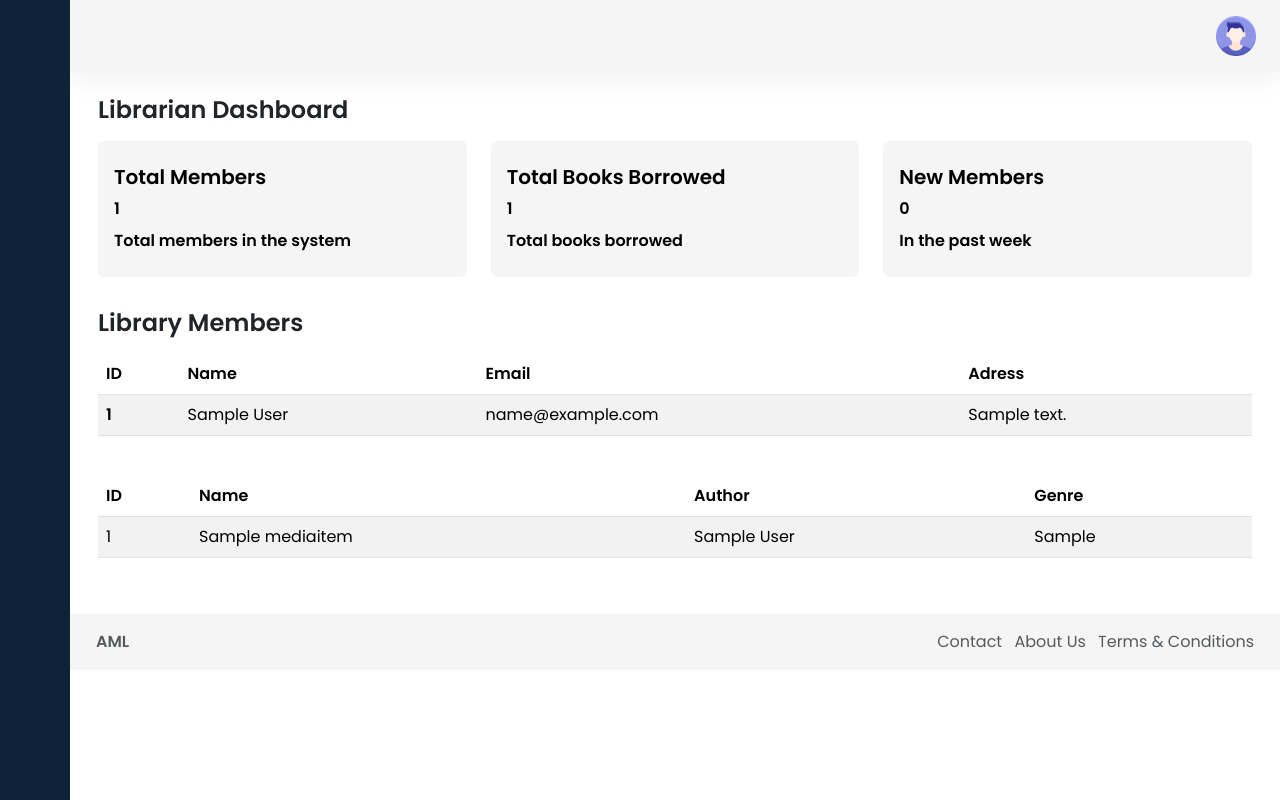
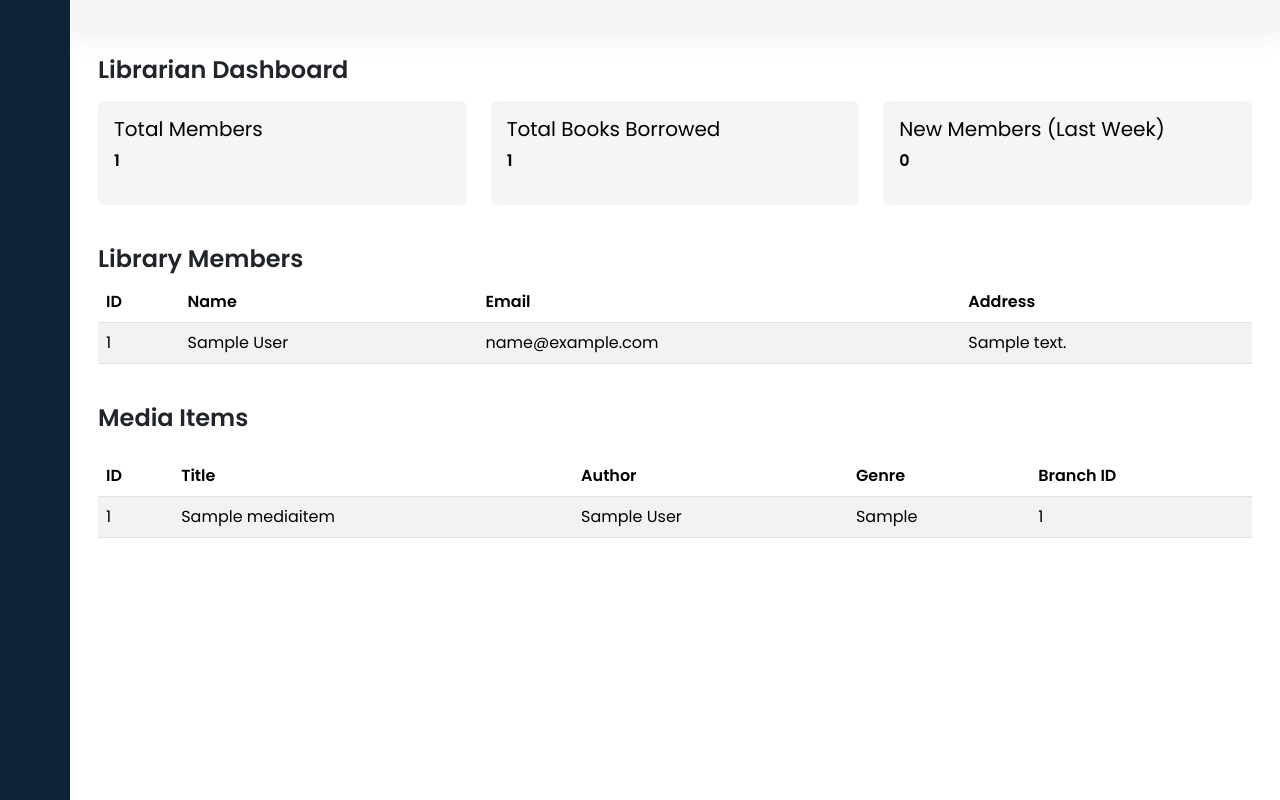
Before and after one commit to c1025983/AML, a PHP site: page /librarian/index.php in a window 1280 px wide. Run offline with PHP 8.4, Linux system fonts and the light colour scheme; tables that the repository leaves empty or names only in its code hold one stand-in row (values such as "Sample post"); some libraries are stand-ins or nearby versions.

Commit message:
Update index.php

```diff
--- a/code/views/librarian/index.php
+++ b/code/views/librarian/index.php
@@ -1,73 +1,72 @@
 <!DOCTYPE html>
 <html>
 <?php
-include_once('../../backend/config.php'); // Including the config file for the database connection
+include_once('../../backend/config.php');
 
-// SQL query to fetch the total number of members
+// Fetch the total number of members
 $sql_count = "SELECT COUNT(*) AS total_members FROM librarymember";
 $result_count = $pdo->query($sql_count);
+$total_members = $result_count ? $result_count->fetch(PDO::FETCH_ASSOC)['total_members'] : 0;
 
-// Check if there are any results for total members
-$total_members = 0;
-if ($result_count) {
-    $row_count = $result_count->fetch(PDO::FETCH_ASSOC);
-    $total_members = $row_count['total_members'];
-}
-// SQL query to fetch all members
+// Fetch all members
 $sql = "SELECT * FROM librarymember";
-$result = $pdo->query($sql);
+$members = $pdo->query($sql)->fetchAll(PDO::FETCH_ASSOC) ?: [];
 
-// Check if there are any results
-$members = [];
-if ($result) {
-    $members = $result->fetchAll(PDO::FETCH_ASSOC);
+// Fetch the total number of books borrowed
+$sql_borrowed = "SELECT COUNT(*) AS total_borrowed FROM borrowrecord";
+$result_borrowed = $pdo->query($sql_borrowed);
+$total_borrowed = $result_borrowed ? $result_borrowed->fetch(PDO::FETCH_ASSOC)['total_borrowed'] : 0;
+
+// Fetch members who joined in the last week
+$sql_last_week = "SELECT COUNT(*) AS members_last_week FROM librarymember WHERE registration_date >= NOW() - INTERVAL 7 DAY";
+$result_last_week = $pdo->query($sql_last_week);
+$members_last_week = $result_last_week ? $result_last_week->fetch(PDO::FETCH_ASSOC)['members_last_week'] : 0;
+
+// Fetch media items
+$sql_media_items = "SELECT * FROM mediaitem";
+$media_items = $pdo->query($sql_media_items)->fetchAll(PDO::FETCH_ASSOC) ?: [];
+
+// Handle media deletion
+if (isset($_POST['delete_media'])) {
+    $media_id = $_POST['media_id'];
+
+    $sql_delete = "DELETE FROM mediaitem WHERE media_id = :media_id";
+    $stmt = $pdo->prepare($sql_delete);
+    $stmt->bindParam(':media_id', $media_id, PDO::PARAM_INT);
+    $stmt->execute();
+
+    // Refresh the media items list
+    $media_items = $pdo->query($sql_media_items)->fetchAll(PDO::FETCH_ASSOC) ?: [];
 }
 
-// SQL query to fetch the total number of books borrowed
-$sql_borrowed = "SELECT COUNT(*) AS total_borrowed FROM borrowrecord";
-$result_borrowed = $pdo->query($sql_borrowed);
+// Handle media creation
+if (isset($_POST['create_media'])) {
+    $title = $_POST['title'];
+    $author = $_POST['author'];
+    $genre = $_POST['genre'];
+    $branch_id = $_POST['branch_id'];
 
-// Check if there are any results for total books borrowed
-$total_borrowed = 0;
-if ($result_borrowed) {
-    $row_borrowed = $result_borrowed->fetch(PDO::FETCH_ASSOC);
-    $total_borrowed = $row_borrowed['total_borrowed'];
-}
+    $sql_insert = "INSERT INTO mediaitem (title, author, genre, branch_id) VALUES (:title, :author, :genre, :branch_id)";
+    $stmt = $pdo->prepare($sql_insert);
+    $stmt->bindParam(':title', $title, PDO::PARAM_STR);
+    $stmt->bindParam(':author', $author, PDO::PARAM_STR);
+    $stmt->bindParam(':genre', $genre, PDO::PARAM_STR);
+    $stmt->bindParam(':branch_id', $branch_id, PDO::PARAM_INT);
+    $stmt->execute();
 
-$sql_last_week = "SELECT COUNT(*) AS members_last_week FROM librarymember WHERE registration_date >= NOW() - INTERVAL 7 DAY";
-$result_last_week = $pdo->query($sql_last_week);
-
-// Check if there are any results for members who joined in the last week
-$members_last_week = 0;
-if ($result_last_week) {
-    $row_last_week = $result_last_week->fetch(PDO::FETCH_ASSOC);
-    $members_last_week = $row_last_week['members_last_week'];
-}
-
-
-$sql_media_items = "SELECT * FROM mediaitem";
-$result_media_items = $pdo->query($sql_media_items);
-
-// Check if there are any results for media items
-$media_items = [];
-if ($result_media_items) {
-    while ($row = $result_media_items->fetch(PDO::FETCH_ASSOC)) {
-        $media_items[] = $row;
-    }
+    // Refresh the media items list
+    $media_items = $pdo->query($sql_media_items)->fetchAll(PDO::FETCH_ASSOC) ?: [];
 }
 ?>
-
 <head>
     <meta charset="UTF-8">
     <meta http-equiv="X-UA-Compatible" content="IE=edge">
     <meta name="viewport" content="width=device-width, initial-scale=1.0">
     <title>Librarian Page</title>
     <link href="https://cdn.lineicons.com/4.0/lineicons.css" rel="stylesheet" />
-    <link href="https://cdn.jsdelivr.net/npm/bootstrap@5.3.3/dist/css/bootstrap.min.css" rel="stylesheet"
-        integrity="sha384-QWTKZyjpPEjISv5WaRU9OFeRpok6YctnYmDr5pNlyT2bRjXh0JMhjY6hW+ALEwIH" crossorigin="anonymous">
+    <link href="https://cdn.jsdelivr.net/npm/bootstrap@5.3.3/dist/css/bootstrap.min.css" rel="stylesheet" crossorigin="anonymous">
     <link rel="stylesheet" href="style.css">
 </head>
-
 <body>
     <div class="wrapper">
         <aside id="sidebar">
@@ -94,39 +93,16 @@
                 </li>
                 <li class="sidebar-item">
                     <a href="#" class="sidebar-link collapsed has-dropdown" data-bs-toggle="collapse"
-                        data-bs-target="#auth" aria-expanded="false" aria-controls="auth">
-                        <i class="lni lni-protection"></i>
-                        <span>Auth</span>
+                        data-bs-target="#media" aria-expanded="false" aria-controls="media">
+                        <i class="lni lni-library"></i>
+                        <span>Media</span>
                     </a>
-                    <ul id="auth" class="sidebar-dropdown list-unstyled collapse" data-bs-parent="#sidebar">
+                    <ul id="media" class="sidebar-dropdown list-unstyled collapse" data-bs-parent="#sidebar">
                         <li class="sidebar-item">
-                            <a href="#" class="sidebar-link">Login</a>
+                            <a href="#" class="sidebar-link" data-bs-toggle="modal" data-bs-target="#deleteMediaModal">Delete Media</a>
                         </li>
                         <li class="sidebar-item">
-                            <a href="#" class="sidebar-link">Register</a>
-                        </li>
-                    </ul>
-                </li>
-                <li class="sidebar-item">
-                    <a href="#" class="sidebar-link collapsed has-dropdown" data-bs-toggle="collapse"
-                        data-bs-target="#multi" aria-expanded="false" aria-controls="multi">
-                        <i class="lni lni-layout"></i>
-                        <span>Multi Level</span>
-                    </a>
-                    <ul id="multi" class="sidebar-dropdown list-unstyled collapse" data-bs-parent="#sidebar">
-                        <li class="sidebar-item">
-                            <a href="#" class="sidebar-link collapsed" data-bs-toggle="collapse"
-                                data-bs-target="#multi-two" aria-expanded="false" aria-controls="multi-two">
-                                Two Links
-                            </a>
-                            <ul id="multi-two" class="sidebar-dropdown list-unstyled collapse">
-                                <li class="sidebar-item">
-                                    <a href="#" class="sidebar-link">Link 1</a>
-                                </li>
-                                <li class="sidebar-item">
-                                    <a href="#" class="sidebar-link">Link 2</a>
-                                </li>
-                            </ul>
+                            <a href="#" class="sidebar-link" data-bs-toggle="modal" data-bs-target="#createMediaModal">Create Media</a>
                         </li>
                     </ul>
                 </li>
@@ -152,167 +128,154 @@
         </aside>
         <div class="main">
             <nav class="navbar navbar-expand px-4 py-3">
-                <form action="#" class="d-none d-sm-inline-block">
-
-                </form>
-                <div class="navbar-collapse collapse">
-                    <ul class="navbar-nav ms-auto">
-                        <li class="nav-item dropdown">
-                            <a href="#" data-bs-toggle="dropdown" class="nav-icon pe-md-0">
-                                <img src="/account.png" class="avatar img-fluid" alt="">
-                            </a>
-                            <div class="dropdown-menu dropdown-menu-end rounded">
-
-                            </div>
-                        </li>
-                    </ul>
-                </div>
+                <!-- Navbar content here -->
             </nav>
             <main class="content px-3 py-4">
                 <div class="container-fluid">
-                    <div class="mb-3">
                     <h3 class="fw-bold fs-4 mb-3">Librarian Dashboard</h3>
-                        <div class="row">
-                            <div class="col-12 col-md-4">
+
+                    <div class="row mb-4">
+                        <div class="col-md-4">
                             <div class="card border-0">
-                                    <div class="card-body py-4">
-                                        <h5 class="mb-2 fw-bold">
-                                            Total Members
-                                        </h5>
-                                        <p class="mb-2 fw-bold">
-                                            <?php echo $total_members; ?>
-                                        </p>
-                                        <div class="mb-0">
-                                            <span class="fw-bold">
-                                                Total members in the system
-                                            </span>
+                                <div class="card-body">
+                                    <h5>Total Members</h5>
+                                    <p class="fw-bold"><?php echo $total_members; ?></p>
+                                </div>
+                            </div>
+                        </div>
+                        <div class="col-md-4">
+                            <div class="card border-0">
+                                <div class="card-body">
+                                    <h5>Total Books Borrowed</h5>
+                                    <p class="fw-bold"><?php echo $total_borrowed; ?></p>
+                                </div>
+                            </div>
+                        </div>
+                        <div class="col-md-4">
+                            <div class="card border-0">
+                                <div class="card-body">
+                                    <h5>New Members (Last Week)</h5>
+                                    <p class="fw-bold"><?php echo $members_last_week; ?></p>
                                 </div>
                             </div>
                         </div>
                     </div>
-                            <div class="col-12 col-md-4">
-                                <div class="card border-0">
-                                    <div class="card-body py-4">
-                                        <h5 class="mb-2 fw-bold">
-                                            Total Books Borrowed
-                                        </h5>
-                                        <p class="mb-2 fw-bold">
-                                            <?php echo $total_borrowed; ?>
-                                        </p>
-                                        <div class="mb-0">
-                                            <span class="fw-bold">
-                                                Total books borrowed
-                                            </span>
-                                        </div>
-                                    </div>
-                                </div>
-                            </div>
-                            <div class="col-12 col-md-4">
-                                <div class="card border-0">
-                                    <div class="card-body py-4">
-                                        <h5 class="mb-2 fw-bold">
-                                            New Members
-                                        </h5>
-                                        <p class="mb-2 fw-bold">
-                                            <?php echo $members_last_week; ?>
-                                        </p>
-                                        <div class="mb-0">
-                                            <span class="fw-bold">
-                                                In the past week
-                                            </span>
-                                        </div>
-                                    </div>
-                                </div>
-                            </div>
-                        </div>
-                        <h3 class="fw-bold fs-4 my-3">Library Members
-                        </h3>
-                        <div class="row">
-                            <div class="col-12">
+                    <h3 class="fw-bold fs-4">Library Members</h3>
+                    <div class="table-responsive">
                         <table class="table table-striped">
                             <thead>
-                                        <tr class="highlight">
-                                            <th scope="col">ID</th>
-                                            <th scope="col">Name</th>
-                                            <th scope="col">Email</th>
-                                            <th scope="col">Adress</th>
+                                <tr>
+                                    <th>ID</th>
+                                    <th>Name</th>
+                                    <th>Email</th>
+                                    <th>Address</th>
                                 </tr>
                             </thead>
                             <tbody>
-                                        <?php
-                                        if (count($members) > 0) {
-                                            // Loop through the fetched members
-                                            foreach ($members as $row) {
-                                                echo "<tr>";
-                                                echo "<th scope='row'>" . $row['member_id'] . "</th>";
-                                                echo "<td>" . $row['name'] . "</td>";
-                                                echo "<td>" . $row['email'] . "</td>";
-                                                echo "<td>" . $row['address'] . "</td>";
-                                                echo "</tr>";
-                                            }
-                                        } else {
-                                            echo "<tr><td colspan='4'>No members found</td></tr>";
-                                        }
-                                        ?>
+                                <?php if (!empty($members)) : ?>
+                                    <?php foreach ($members as $member) : ?>
+                                        <tr>
+                                            <td><?php echo htmlspecialchars($member['member_id']); ?></td>
+                                            <td><?php echo htmlspecialchars($member['name']); ?></td>
+                                            <td><?php echo htmlspecialchars($member['email']); ?></td>
+                                            <td><?php echo htmlspecialchars($member['address']); ?></td>
+                                        </tr>
+                                    <?php endforeach; ?>
+                                <?php else : ?>
+                                    <tr><td colspan="4">No members found</td></tr>
+                                <?php endif; ?>
                             </tbody>
                         </table>
                     </div>
-                            <div class="table-responsive mt-4">
+
+                    <h3 class="fw-bold fs-4 my-4">Media Items</h3>
+                    <div class="table-responsive">
                         <table class="table table-striped">
                             <thead>
                                 <tr>
-                                            <th scope="col">ID</th>
-                                            <th scope="col">Name</th>
-                                            <th scope="col">Author</th>
-                                            <th scope="col">Genre</th>
+                                    <th>ID</th>
+                                    <th>Title</th>
+                                    <th>Author</th>
+                                    <th>Genre</th>
+                                    <th>Branch ID</th>
                                 </tr>
                             </thead>
                             <tbody>
-                                        <?php foreach ($media_items as $media_item): ?>
+                                <?php if (!empty($media_items)) : ?>
+                                    <?php foreach ($media_items as $media) : ?>
                                         <tr>
-                                            <td><?php echo htmlspecialchars($media_item['media_id']); ?></td>
-                                            <td><?php echo htmlspecialchars($media_item['title']); ?></td>
-                                            <td><?php echo htmlspecialchars($media_item['author']); ?></td>
-                                            <td><?php echo htmlspecialchars($media_item['genre']); ?></td>
+                                            <td><?php echo htmlspecialchars($media['media_id']); ?></td>
+                                            <td><?php echo htmlspecialchars($media['title']); ?></td>
+                                            <td><?php echo htmlspecialchars($media['author']); ?></td>
+                                            <td><?php echo htmlspecialchars($media['genre']); ?></td>
+                                            <td><?php echo htmlspecialchars($media['branch_id']); ?></td>
                                         </tr>
                                     <?php endforeach; ?>
+                                <?php else : ?>
+                                    <tr><td colspan="5">No media items found</td></tr>
+                                <?php endif; ?>
                             </tbody>
                         </table>
                     </div>
                 </div>
+            </main>
         </div>
     </div>
-            </main>
-            <footer class="footer">
-                <div class="container-fluid">
-                    <div class="row text-body-secondary">
-                        <div class="col-6 text-start ">
-                            <a class="text-body-secondary" href=" #">
-                                <strong>AML</strong>
-                            </a>
+
+    <!-- Delete Media Modal -->
+    <div class="modal fade" id="deleteMediaModal" tabindex="-1" aria-labelledby="deleteMediaModalLabel" aria-hidden="true">
+        <div class="modal-dialog">
+            <div class="modal-content">
+                <form method="POST">
+                    <div class="modal-header">
+                        <h5 class="modal-title" id="deleteMediaModalLabel">Delete Media</h5>
+                        <button type="button" class="btn-close" data-bs-dismiss="modal" aria-label="Close"></button>
                     </div>
-                        <div class="col-6 text-end text-body-secondary d-none d-md-block">
-                            <ul class="list-inline mb-0">
-                                <li class="list-inline-item">
-                                    <a class="text-body-secondary" href="#">Contact</a>
-                                </li>
-                                <li class="list-inline-item">
-                                    <a class="text-body-secondary" href="#">About Us</a>
-                                </li>
-                                <li class="list-inline-item">
-                                    <a class="text-body-secondary" href="#">Terms & Conditions</a>
-                                </li>
-                            </ul>
+                    <div class="modal-body">
+                        <label for="media_id" class="form-label">Enter Media ID to Delete</label>
+                        <input type="number" class="form-control" id="media_id" name="media_id" placeholder="Media ID" required>
+                    </div>
+                    <div class="modal-footer">
+                        <button type="submit" name="delete_media" class="btn btn-danger">Delete</button>
+                        <button type="button" class="btn btn-secondary" data-bs-dismiss="modal">Cancel</button>
+                    </div>
+                </form>
             </div>
         </div>
     </div>
-            </footer>
+
+    <!-- Create Media Modal -->
+    <div class="modal fade" id="createMediaModal" tabindex="-1" aria-labelledby="createMediaModalLabel" aria-hidden="true">
+        <div class="modal-dialog">
+            <div class="modal-content">
+                <form method="POST">
+                    <div class="modal-header">
+                        <h5 class="modal-title" id="createMediaModalLabel">Create Media</h5>
+                        <button type="button" class="btn-close" data-bs-dismiss="modal" aria-label="Close"></button>
+                    </div>
+                    <div class="modal-body">
+                        <label for="title" class="form-label">Title</label>
+                        <input type="text" class="form-control" id="title" name="title" placeholder="Enter Title" required>
+
+                        <label for="author" class="form-label mt-3">Author</label>
+                        <input type="text" class="form-control" id="author" name="author" placeholder="Enter Author" required>
+
+                        <label for="genre" class="form-label mt-3">Genre</label>
+                        <input type="text" class="form-control" id="genre" name="genre" placeholder="Enter Genre" required>
+
+                        <label for="branch_id" class="form-label mt-3">Branch ID</label>
+                        <input type="number" class="form-control" id="branch_id" name="branch_id" placeholder="Enter Branch ID" value="1" required>
+                    </div>
+                    <div class="modal-footer">
+                        <button type="submit" name="create_media" class="btn btn-primary">Create</button>
+                        <button type="button" class="btn btn-secondary" data-bs-dismiss="modal">Cancel</button>
+                    </div>
+                </form>
             </div>
         </div>
-    <script src="https://cdn.jsdelivr.net/npm/bootstrap@5.3.3/dist/js/bootstrap.bundle.min.js"
-        integrity="sha384-YvpcrYf0tY3lHB60NNkmXc5s9fDVZLESaAA55NDzOxhy9GkcIdslK1eN7N6jIeHz" crossorigin="anonymous">
-    </script>
+    </div>
+
+    <script src="https://cdn.jsdelivr.net/npm/bootstrap@5.3.3/dist/js/bootstrap.bundle.min.js" crossorigin="anonymous"></script>
     <script src="script.js"></script>
 </body>
-
 </html>
```
Lines whose indentation alone changed are shown as unchanged.
